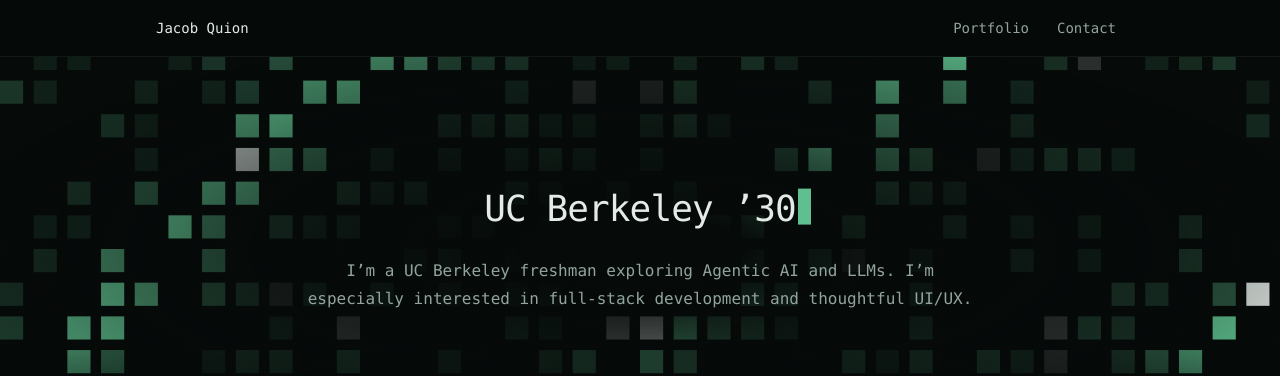
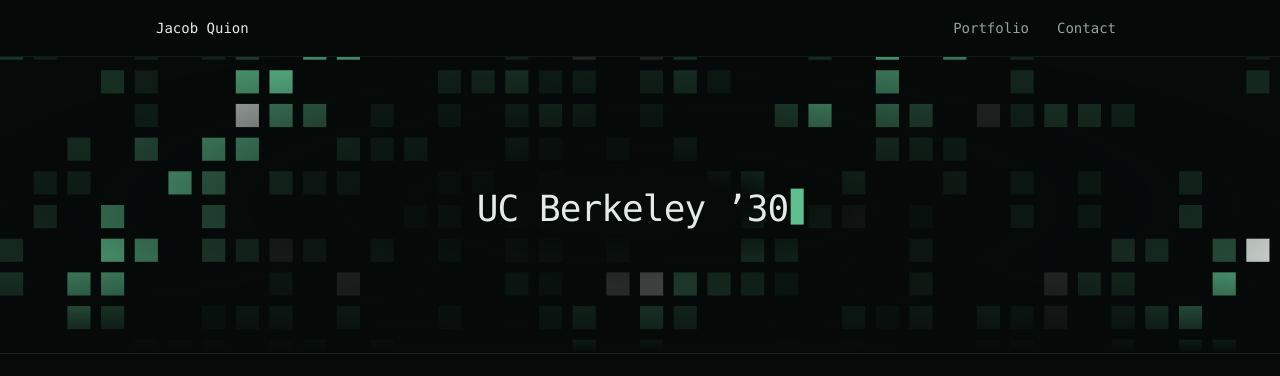
Before and after one commit to JacobQuion/Personal-Website, a Next.js app: page / in a window 1280 px wide. Shown: the top 376 px of the page. Built offline with nearby package versions, Linux system fonts and the light colour scheme.

Commit message:
Updated hero section

```diff
--- a/components/Hero.tsx
+++ b/components/Hero.tsx
@@ -14,10 +14,6 @@ export default function Hero() {
         <h1 className="text-2xl font-medium tracking-tight sm:text-4xl">
           <Typewriter phrases={site.headlines} />
         </h1>
-
-        <p className="mx-auto mt-8 max-w-2xl text-sm leading-7 text-muted sm:text-base">
-          {site.intro}
-        </p>
       </div>
     </section>
   );
--- a/components/Typewriter.tsx
+++ b/components/Typewriter.tsx
@@ -55,9 +55,6 @@ export default function Typewriter({ phrases }: { phrases: string[] }) {
     return () => clearTimeout(timer);
   }, [text, deleting, index, phrases, reduced]);
 
-  // Reserve exactly the current phrase's width (monospace, so 1 char = 1ch).
-  // The box is centered and the text fills it left to right, which keeps each
-  // finished phrase centered on the page without re-centering per keystroke.
   const active = reduced ? phrases[0] : phrases[index];
 
   return (
@@ -65,13 +62,17 @@ export default function Typewriter({ phrases }: { phrases: string[] }) {
       {/* The animated line is decorative; the real text is exposed below. */}
       <span
         aria-hidden
-        className="relative inline-block whitespace-nowrap text-left align-bottom"
+        className="relative inline-block whitespace-nowrap align-bottom"
       >
         {/* Invisible copy of the full phrase reserves exactly the space the
             browser will use — letter-spacing included, no ch-unit guesswork.
-            The typed text overlays it, so the finished phrase lands centered. */}
+            Without it the heading's width would collapse toward the caret and
+            drag the surrounding layout with it on every keystroke. */}
         <span className="invisible">{active}</span>
-        <span className="absolute left-0 top-0 whitespace-nowrap">
+        {/* The typed text is centered inside that reserved box rather than
+            pinned to its left edge, so the line grows out from the middle and
+            stays centered at every keystroke, not just once a phrase lands. */}
+        <span className="absolute left-1/2 top-0 -translate-x-1/2 whitespace-nowrap">
           {reduced ? phrases[0] : text}
           <span className="caret ml-0.5 inline-block w-[0.6ch] bg-accent align-baseline" />
         </span>
--- a/content/site.ts
+++ b/content/site.ts
@@ -30,9 +30,6 @@ export const site = {
   url: "https://example.com",
   description:
     "Personal site of Jacob Quion — engineer, builder, and occasional writer.",
-  /** Sits under the hero headline. Plain text — no markup is parsed. */
-  intro:
-    "I’m a UC Berkeley freshman exploring Agentic AI and LLMs. I’m especially interested in full-stack development and thoughtful UI/UX.",
   /** Currently unused; kept for the next time the intro needs a link. */
   introLink: "https://youtu.be/q1L4atKoWcg",
   /** Body copy for the contact section at the bottom of the home page. */
```
